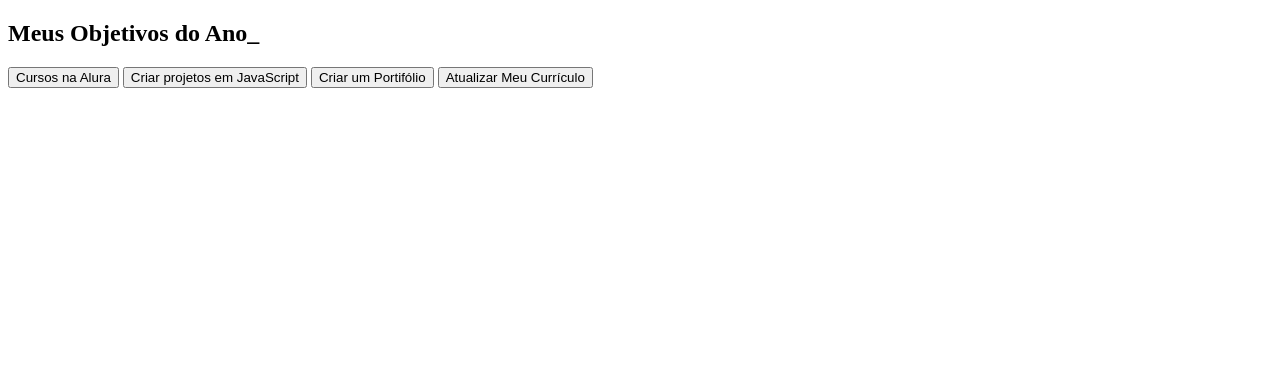
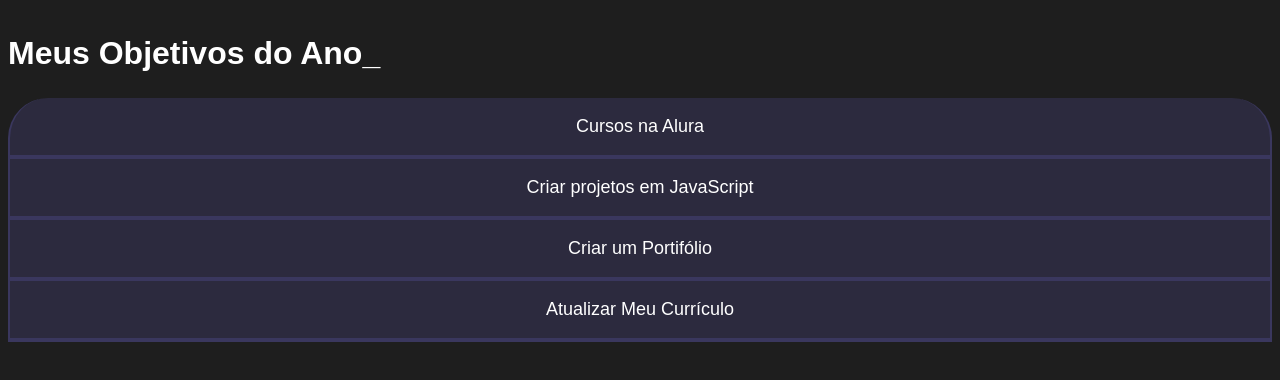
Before and after one commit to RufoAnna/Meus-Objetivos, a plain HTML site: page index.html in a window 1280 px wide. Drawn offline with Linux system fonts and the light colour scheme.

Commit message:
Add files via upload

```diff
--- a/style.css
+++ b/style.css
@@ -1,5 +1,58 @@
-@import url('https://fonts.googleapis.com/css2?family=Chakra+Petch:ital,wght@0,300;0,400;0,500;0,600;0,700;1,300;1,400;1,500;1,600;1,700&display=swap')
+@import url('https://fonts.googleapis.com/css2?family-Chakra+Petch:w ght@400:700&display=swap');
 
 :root {
  --cor-de-fundo: #1e1e1e;
+ --verde: #6FFF57;
+ --branco: #FFFFFF;
+ --botao-ativo: #3a375e;
+ --botao-inativo: rgba(58,55,94,0.5);
+ --texto-fundo: rgba(58, 55, 94, 0.3);
 }
+
+body  {
+    background-color: var(--cor-de-fundo);
+    color: var(--branco);
+    font-family: 'Chakra Petch', sans-serif;
+}
+.conteudo-principal {
+    display: flex;
+    flex-direction: column;
+    justify-content: center;
+    align-items: center;
+    max-width: 1200px;
+    width: 100%;
+    margin: 0 auto;
+}
+
+.titulo-principal {
+    text-align: left;
+    width: 100%;
+    font-size: 32px;
+}
+
+.titulo-principal span {
+    color: var(--verde);
+}
+
+.botao {
+    font-family: Chakra Petch, sans-serif;
+    background-color: var(--botao-inativo);
+    color: var(--branco); display: flex;
+    justify-content: center;
+    padding: 1em;
+    font-size: 18px;
+    align-items: center;
+    width: 100%;
+    border-bottom: 4px solid var(--botao-ativo);
+    border-left: 2px solid var(--botao-ativo);
+    border-right: 2px solid var(--botao-ativo);
+    border-top: none;
+}
+
+.botao:first-child{
+    border-radius: 40px 40px 0 0;
+}
+
+.botoes {
+    display: block;
+}
```
